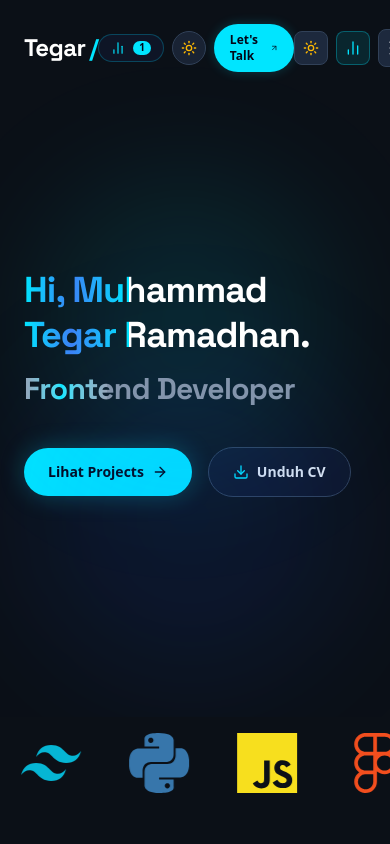
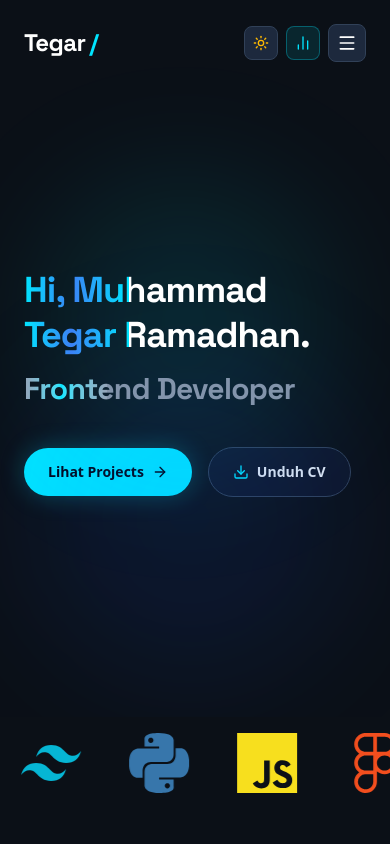
Before and after one commit to Tegar6/portfolio-Tegar-Ramadhan, a React (Vite) app: page / in a window 390 px wide. Shown: the top 844 px of the page. Built offline with nearby package versions, Linux system fonts and the light colour scheme.

Commit message:
refactor(Navbar): update actions layout for improved visibility on larger screens

```diff
--- a/src/components/Navbar.tsx
+++ b/src/components/Navbar.tsx
@@ -107,8 +107,8 @@ export const Navbar: React.FC<NavbarProps> = ({
           })}
         </nav>
 
-        {/* Actions: Dark/Light Mode, Analytics Badge, CTA (SAMA / TIDAK DIUBAH) */}
-        <div className="flex items-center space-x-2 sm:space-x-4">
+        {/* Actions: Dark/Light Mode, Analytics Badge, CTA */}
+        <div className="hidden md:flex items-center space-x-4">
           {import.meta.env.DEV && (
             <button
               onClick={() => {
```
